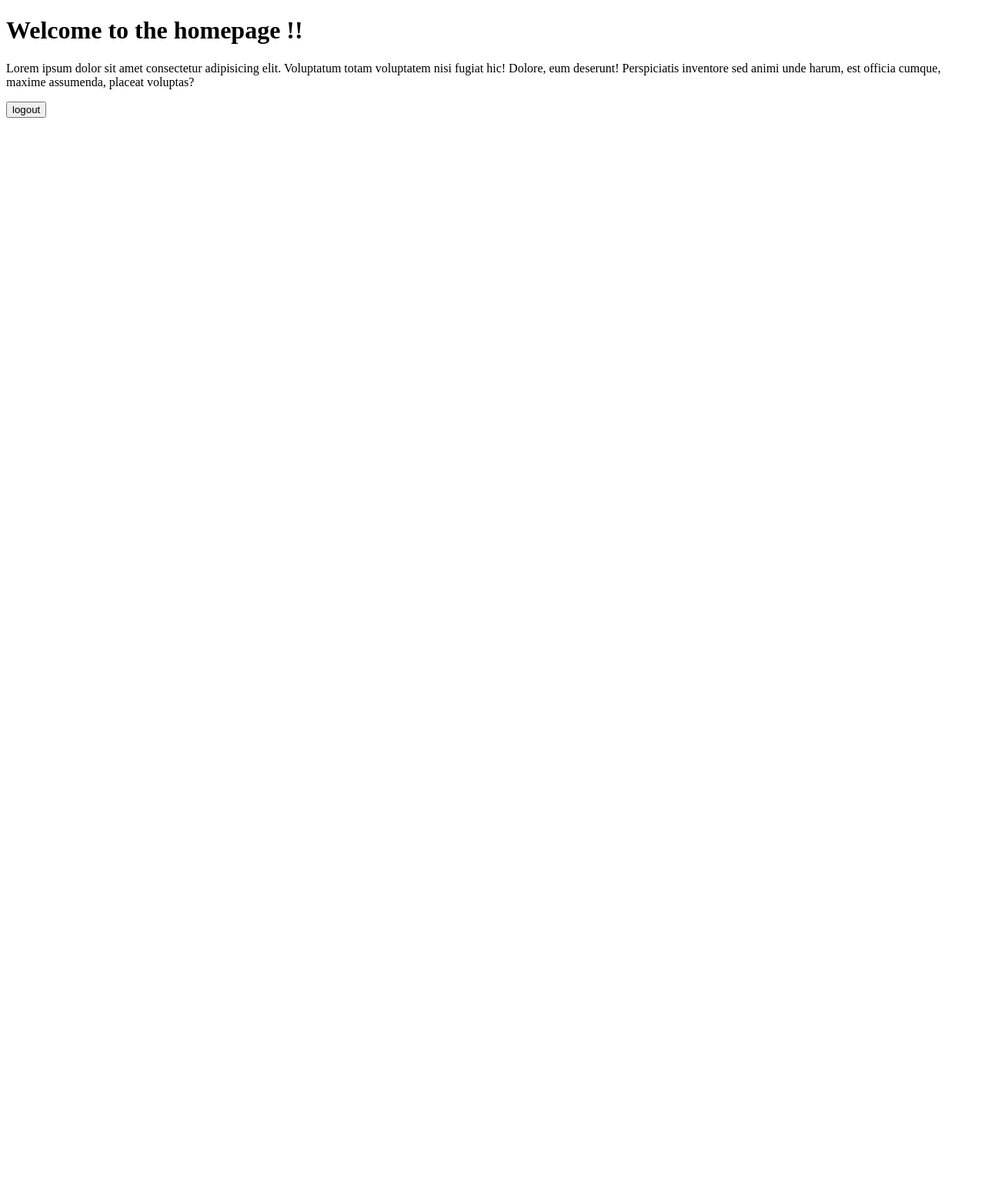
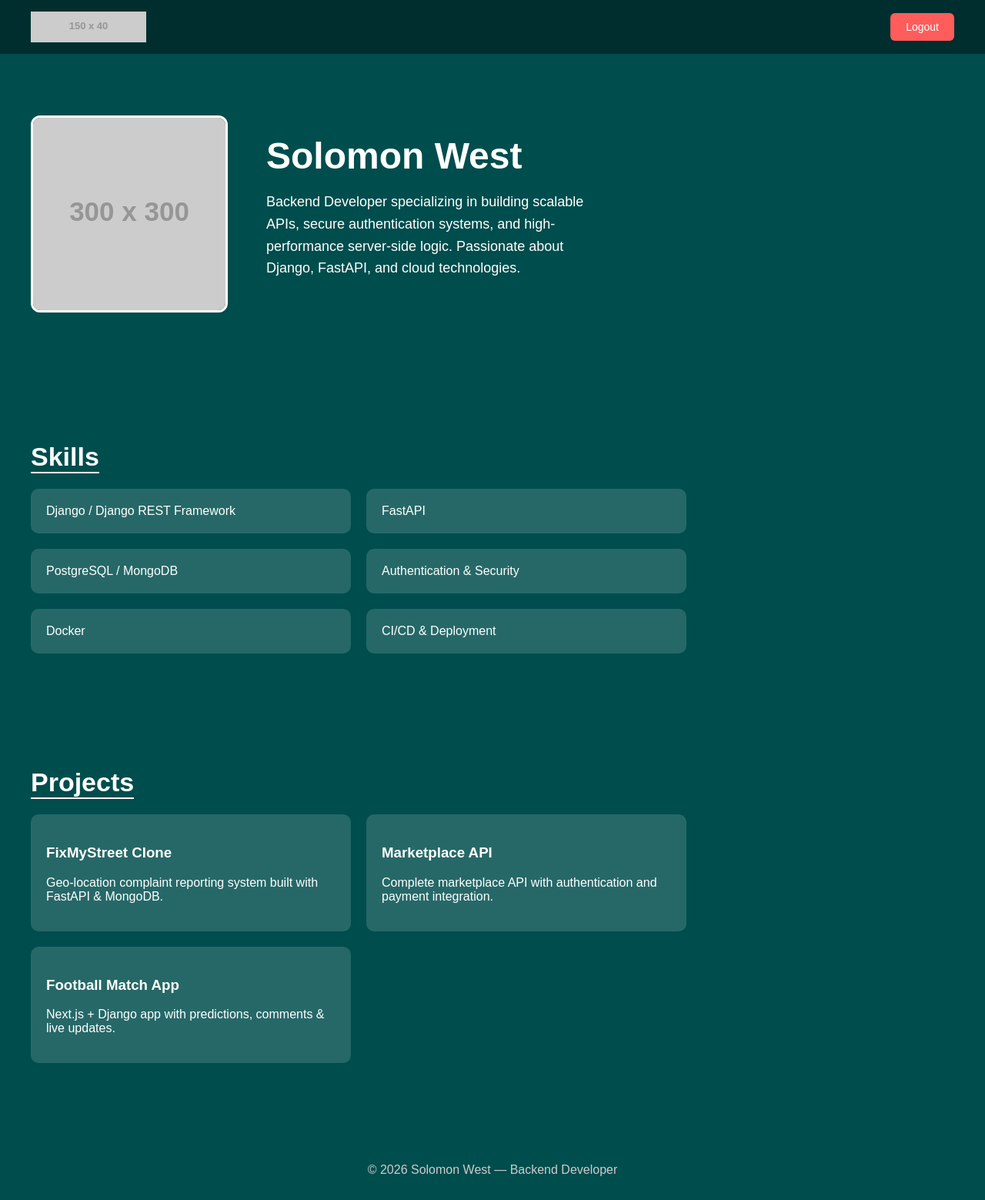
Before and after one commit to Solomonwest/Gauth-Totp, a Django app: page / in a window 1280 px wide. Shown: the whole page at 77% size. Before the commit the page ends 153 px from the top, so only its background shows below. Run offline with Django 5.2, Linux system fonts and the light colour scheme; a user stored in the database is signed in; grey boxes labelled with a size stand in for pictures from a placeholder-image service; some libraries are stand-ins or nearby versions.

Commit message:
We are changing the structure

```diff
--- a/Google_Auth/home/urls.py
+++ b/Google_Auth/home/urls.py
@@ -4,8 +4,8 @@ from . import views
 
 urlpatterns = [
     path('', views.index, name='index'),
-    path('otp/', views.otp_verify, name='otp'),
-    path('otp/verify', views.verify_and_enable, name='veerify_and_enable'),
+    path('2FA_setup/', views.totp_setup, name='totp_setup'),
+    path('2FA_verify/', views.totp_setup, name='totp_verify'),
     path('login/', views.login_view, name='login'),
     path('logout', views.logout, name='logout')
 ]
--- a/Google_Auth/home/views.py
+++ b/Google_Auth/home/views.py
@@ -19,7 +19,13 @@ def index(request):
     return render (request, 'index.html')
 
 
-def otp_verify(request):
+def totp_setup(request):
+
+    confirmed_device = TOTPDevice.objects.filter(user=request.user, confirmed=True).first()
+    if confirmed_device:
+        return render
+
+
     device, created = TOTPDevice.objects.get_or_create(user=request.user, confirmed=False)
 
     otp_url = device.config_url
@@ -78,5 +84,5 @@ def login_view(request):
 
 def logout(request):
     user = request.user
-    auth.logout(request, user)
+    auth.logout(user)
     return redirect('login')
--- a/Google_Auth/templates/index.html
+++ b/Google_Auth/templates/index.html
@@ -3,21 +3,184 @@
 <head>
     <meta charset="UTF-8">
     <meta name="viewport" content="width=device-width, initial-scale=1.0">
-    <title>Home</title>
+    <title>Backend Developer Portfolio</title>
+    <style>
+        body {
+            margin: 0;
+            font-family: "Arial", sans-serif;
+            background-color: #004d4d; /* matches screenshot background */
+            color: #ffffff;
+        }
+
+        /* Navbar */
+        .navbar {
+            display: flex;
+            justify-content: space-between;
+            align-items: center;
+            padding: 15px 40px;
+            background: rgba(0, 0, 0, 0.4);
+            position: sticky;
+            top: 0;
+        }
+
+        .navbar img.logo {
+            height: 40px;
+        }
+
+        .logout-btn {
+            background: #ff5c5c;
+            border: none;
+            padding: 10px 20px;
+            color: #fff;
+            border-radius: 6px;
+            cursor: pointer;
+            font-size: 14px;
+            transition: 0.3s;
+        }
+
+        .logout-btn:hover {
+            background: #ff3333;
+        }
+
+        /* Hero Section */
+        .hero {
+            display: flex;
+            padding: 80px 40px;
+            gap: 50px;
+            align-items: center;
+        }
+
+        .hero img {
+            width: 250px;
+            height: 250px;
+            border-radius: 12px;
+            object-fit: cover;
+            border: 3px solid #ffffff;
+        }
+
+        .hero-text h1 {
+            font-size: 48px;
+            margin: 0;
+        }
+
+        .hero-text p {
+            font-size: 18px;
+            max-width: 450px;
+            line-height: 1.6;
+        }
+
+        /* Sections */
+        .section {
+            padding: 60px 40px;
+        }
+
+        .section h2 {
+            font-size: 34px;
+            margin-bottom: 20px;
+            border-bottom: 2px solid #ffffff;
+            display: inline-block;
+        }
+
+        .skills-list,
+        .project-list {
+            display: flex;
+            flex-wrap: wrap;
+            gap: 20px;
+        }
+
+        .skill,
+        .project {
+            background: rgba(255, 255, 255, 0.15);
+            padding: 20px;
+            border-radius: 10px;
+            width: calc(33% - 20px);
+            min-width: 220px;
+            transition: 0.3s;
+        }
+
+        .skill:hover,
+        .project:hover {
+            background: rgba(255, 255, 255, 0.25);
+        }
+
+        .footer {
+            text-align: center;
+            padding: 30px;
+            margin-top: 40px;
+            color: #cccccc;
+        }
+
+        @media (max-width: 768px) {
+            .hero {
+                flex-direction: column;
+                text-align: center;
+            }
+
+            .skills-list, .project-list {
+                flex-direction: column;
+            }
+        }
+    </style>
 </head>
 <body>
-    <h1>Welcome to the homepage !! </h1>
-    <p> Lorem ipsum dolor sit amet consectetur adipisicing elit.
-        Voluptatum totam voluptatem nisi fugiat hic! Dolore, eum deserunt!
-        Perspiciatis inventore sed animi unde harum, est officia cumque, maxime assumenda,
-        placeat voluptas?
-    </p>
 
-    <form action="" method="post">
-        {% csrf_token %}
-        <input type="submit" value="logout" name="logout">
-    </form>
+    <!-- NAVBAR -->
+    <div class="navbar">
+        <img src="https://dummyimage.com/150x40/ffffff/000000&text=Your+Logo" class="logo" alt="Logo">
+        <button name="logout" class="logout-btn">Logout</button>
+    </div>
 
+    <!-- HERO -->
+    <div class="hero">
+        <img src="https://dummyimage.com/300x300/000/fff&text=Profile+Photo" alt="Profile Photo">
+
+        <div class="hero-text">
+            <h1>Solomon West</h1>
+            <p>
+                Backend Developer specializing in building scalable APIs, secure authentication systems, and
+                high-performance server-side logic. Passionate about Django, FastAPI, and cloud technologies.
+            </p>
+        </div>
+    </div>
+
+    <!-- SKILLS -->
+    <div class="section">
+        <h2>Skills</h2>
+        <div class="skills-list">
+            <div class="skill">Django / Django REST Framework</div>
+            <div class="skill">FastAPI</div>
+            <div class="skill">PostgreSQL / MongoDB</div>
+            <div class="skill">Authentication & Security</div>
+            <div class="skill">Docker</div>
+            <div class="skill">CI/CD & Deployment</div>
+        </div>
+    </div>
+
+    <!-- PROJECTS -->
+    <div class="section">
+        <h2>Projects</h2>
+        <div class="project-list">
+            <div class="project">
+                <h3>FixMyStreet Clone</h3>
+                <p>Geo-location complaint reporting system built with FastAPI & MongoDB.</p>
+            </div>
+
+            <div class="project">
+                <h3>Marketplace API</h3>
+                <p>Complete marketplace API with authentication and payment integration.</p>
+            </div>
+
+            <div class="project">
+                <h3>Football Match App</h3>
+                <p>Next.js + Django app with predictions, comments & live updates.</p>
+            </div>
+        </div>
+    </div>
+
+    <!-- FOOTER -->
+    <div class="footer">
+        © 2026 Solomon West — Backend Developer
+    </div>
 
 </body>
 </html>
```
Also changed, not shown: Google_Auth/db.sqlite3, Google_Auth/templates/totp_setup.html (renamed from Google_Auth/templates/otp.html), Google_Auth/templates/totp_verify.html (added).
